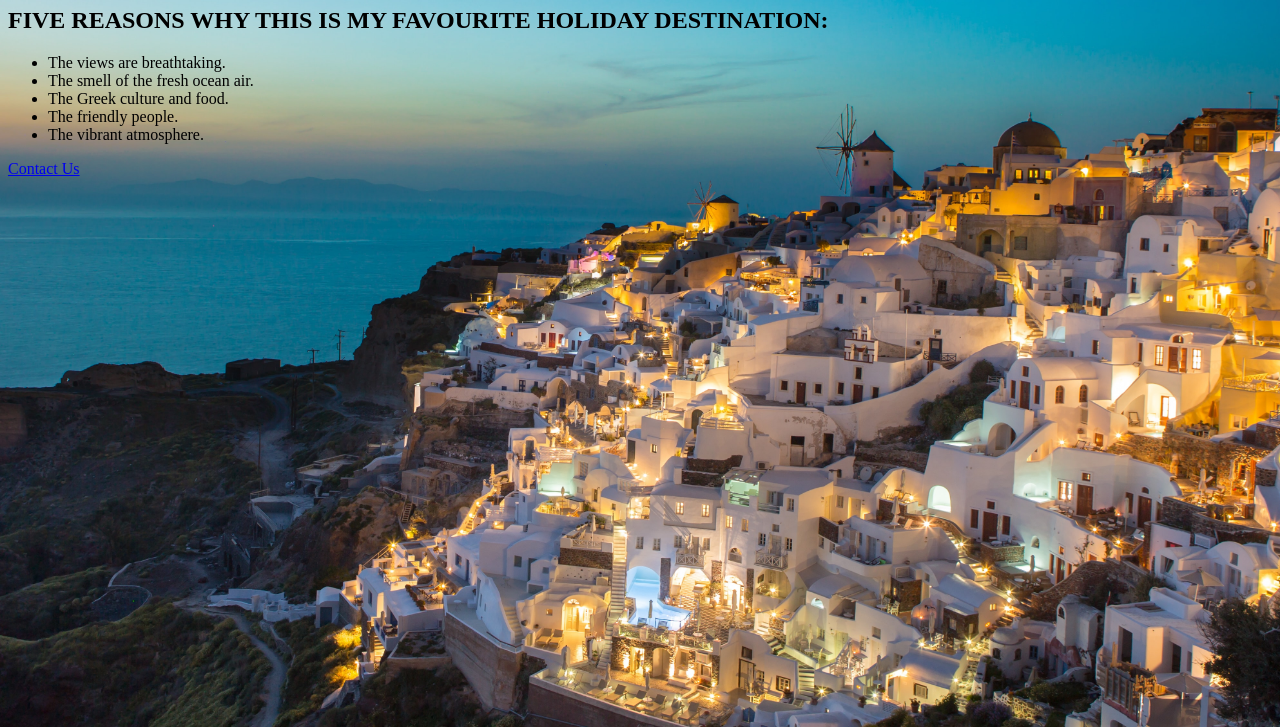
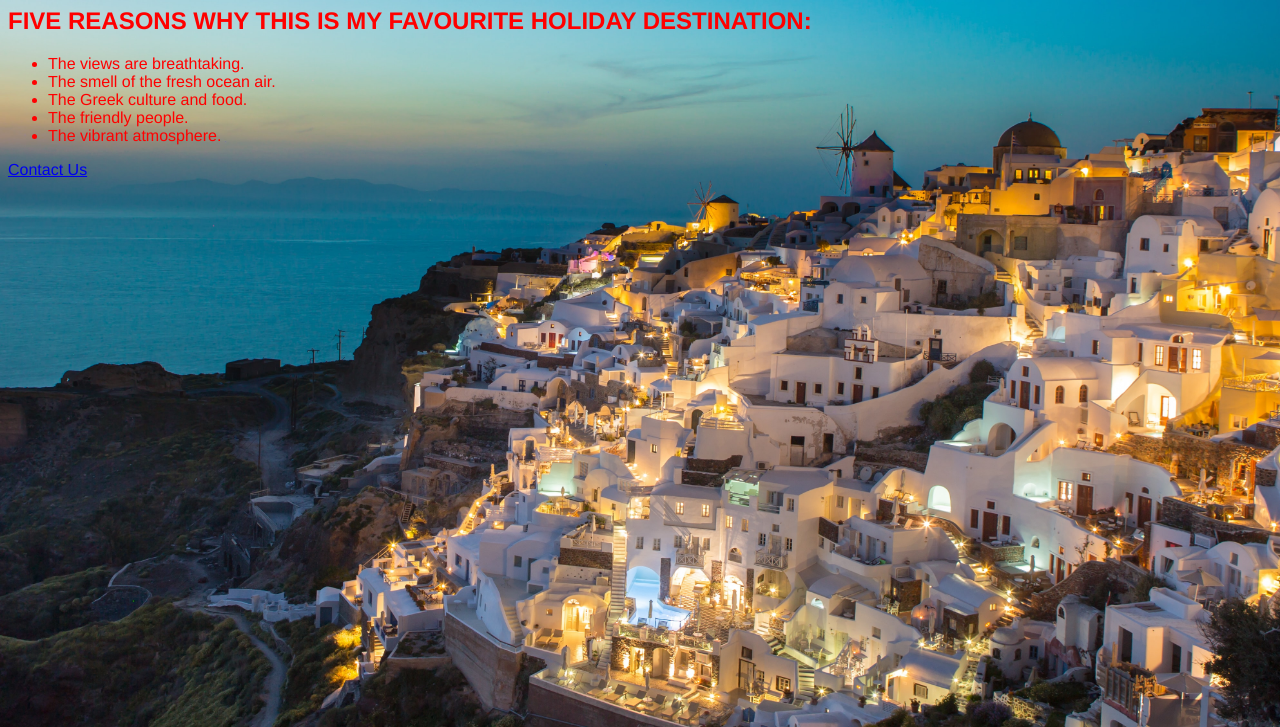
Before and after one commit to MudassarKhop/Holiday, a plain HTML site: page index.html in a window 1280 px wide. Shown: the part 73-800 px from the top of the page. Drawn offline with Linux system fonts and the light colour scheme.

Commit message:
stylesheet1

```diff
--- a/index.html
+++ b/index.html
@@ -1,20 +1,12 @@
 <!DOCTYPE html>
 <html lang="en">
-	<style>
-		body {
-			background-image: url("rick.jpg");
-			background-repeat: no-repeat;
-			background-attachment: fixed;
-			background-size: 100% 100%;
-		}
-	</style>
 	<head>
 		<meta charset="UTF-8" />
 		<meta http-equiv="X-UA-Compatible" content="IE=edge" />
 		<meta name="viewport" content="width=device-width, initial-scale=1.0" />
 		<title>Santorini/Greece</title>
 	</head>
-	<body style="background-image: url(santorini.jpg)"></body>
+	<link rel="stylesheet" href="stylesheet.css" />
 	<body>
 		<h1>My Holiday Destination</h1>
 		<h2>FIVE REASONS WHY THIS IS MY FAVOURITE HOLIDAY DESTINATION:</h2>
@@ -25,6 +17,6 @@
 			<li>The friendly people.</li>
 			<li>The vibrant atmosphere.</li>
 		</ul>
-		<a href="/contact.html">Contact Us</a>
+		<a href="contact.html">Contact Us</a>
 	</body>
 </html>
--- /dev/null
+++ b/stylesheet.css
@@ -0,0 +1,9 @@
+body {
+	background-image: url("santorini.jpg");
+	background-repeat: no-repeat;
+	background-attachment: fixed;
+	background-size: 100% 100%;
+	font: bold;
+	font-family: "Franklin Gothic Medium", "Arial Narrow", Arial, sans-serif;
+	color: red;
+}
--- /dev/null
+++ b/stylesheet2.css
@@ -0,0 +1,9 @@
+body {
+	background-image: url("santorini.jpg");
+	background-repeat: no-repeat;
+	background-attachment: fixed;
+	background-size: 100% 100%;
+	font: bold;
+	font-family: "Franklin Gothic Medium", "Arial Narrow", Arial, sans-serif;
+	color: purple;
+}
```
Also changed, not shown: contact.html (+3 -10 lines).
